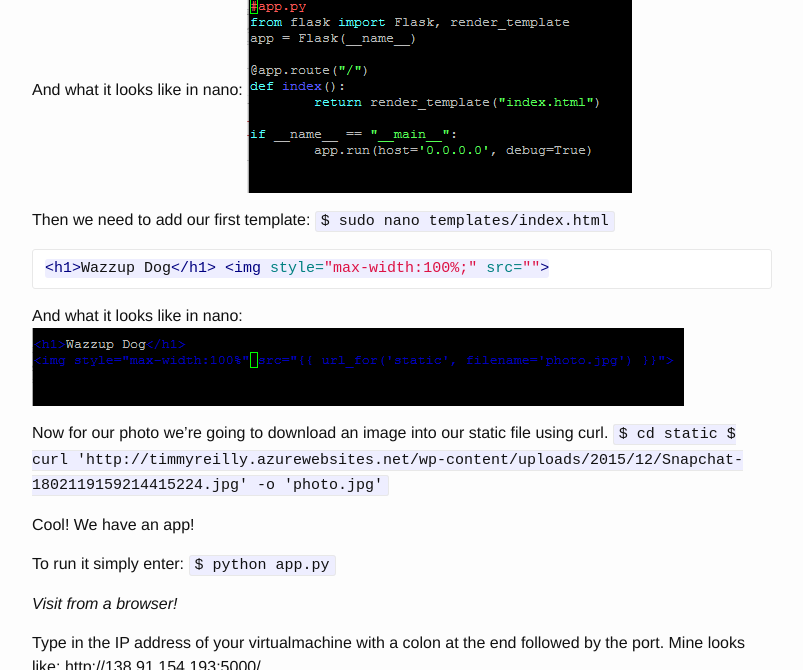
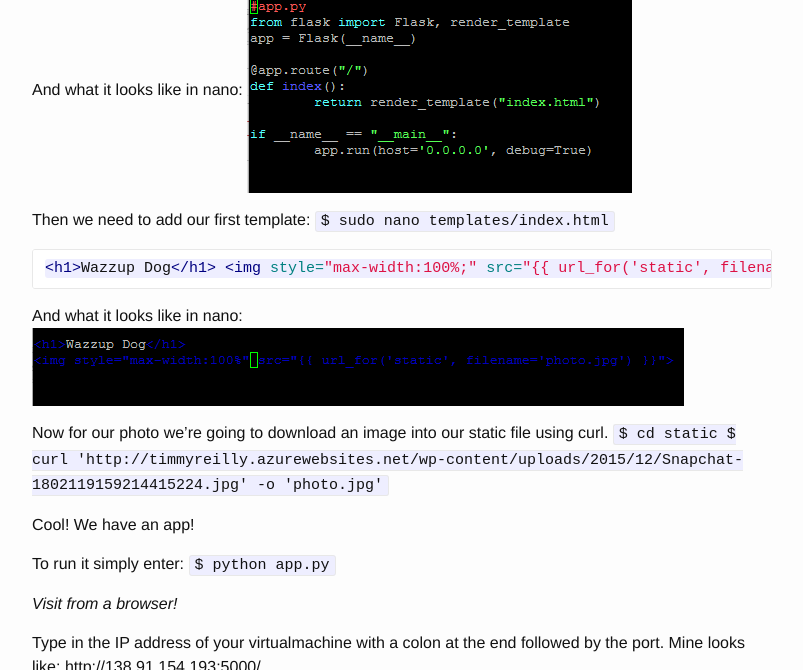
Before and after one commit to timmyreilly/timmyreilly.github.io, a Jekyll site: the page built from _posts/2016-07-15-running-flask-on-ubuntu-vm.md, in a window 1280 px wide and 900 px high, scrolled down 7495 px, cut to the strip 0-670 px from the top of the window. Shown: the whole strip, without its empty margins (238-1041 px from the left). Built offline with Jekyll 4.4.1, drawn with Linux system fonts in a browser that asks for light colours; our own code applies the rules of GitHub Pages for plain Markdown files.

Commit message:
cleanup raw html

````diff
--- a/_posts/2016-07-15-running-flask-on-ubuntu-vm.md
+++ b/_posts/2016-07-15-running-flask-on-ubuntu-vm.md
@@ -122,10 +122,11 @@ And what it looks like in nano: ![nanoapppy]({{ site.baseurl }}/assets/images/na
 
 Then we need to add our first template: `$ sudo nano templates/index.html`
 
-
+{% raw %}
 ```html
-<h1>Wazzup Dog</h1> <img style="max-width:100%;" src="{{ url\_for('static', filename='photo.jpg') }}">
+<h1>Wazzup Dog</h1> <img style="max-width:100%;" src="{{ url_for('static', filename='photo.jpg') }}">
 ```
+{% endraw %}
 
 
 And what it looks like in nano: ![indexinnano]({{ site.baseurl }}/assets/images/indexinnano.png)
````
